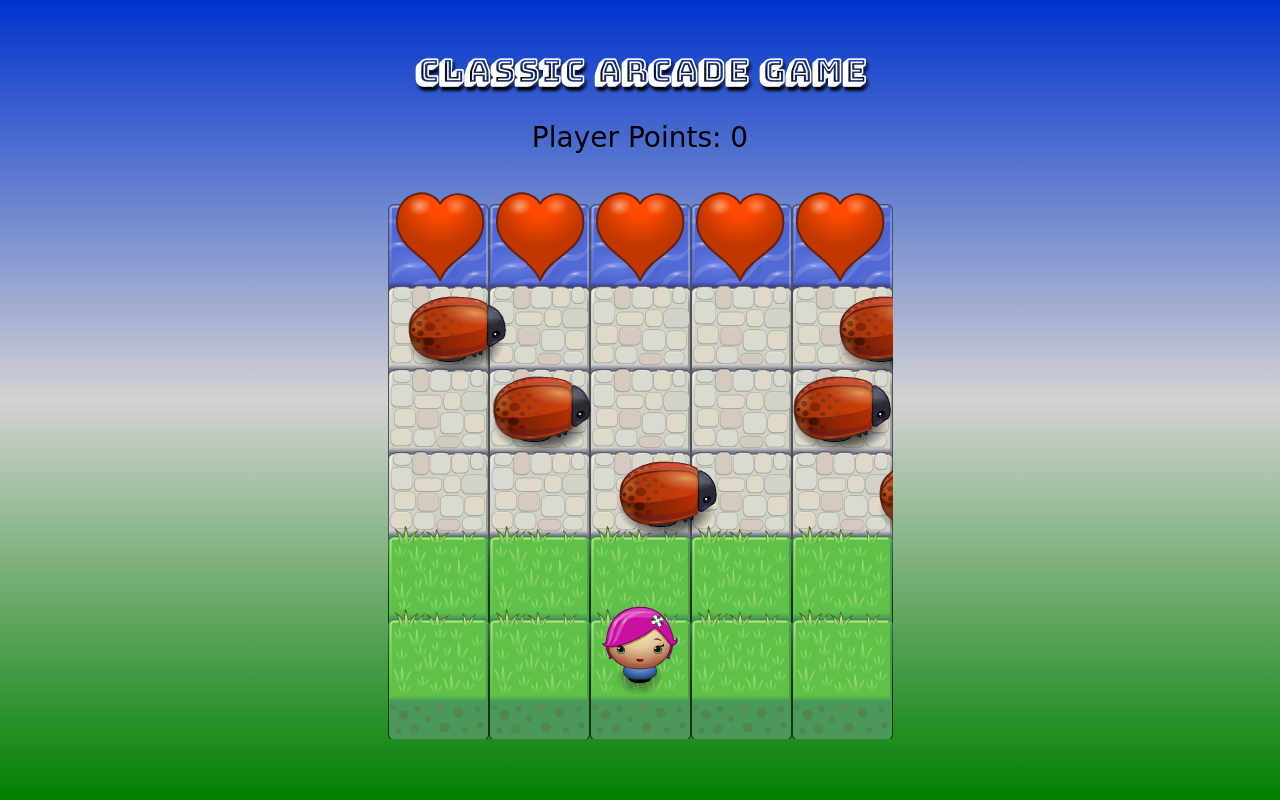
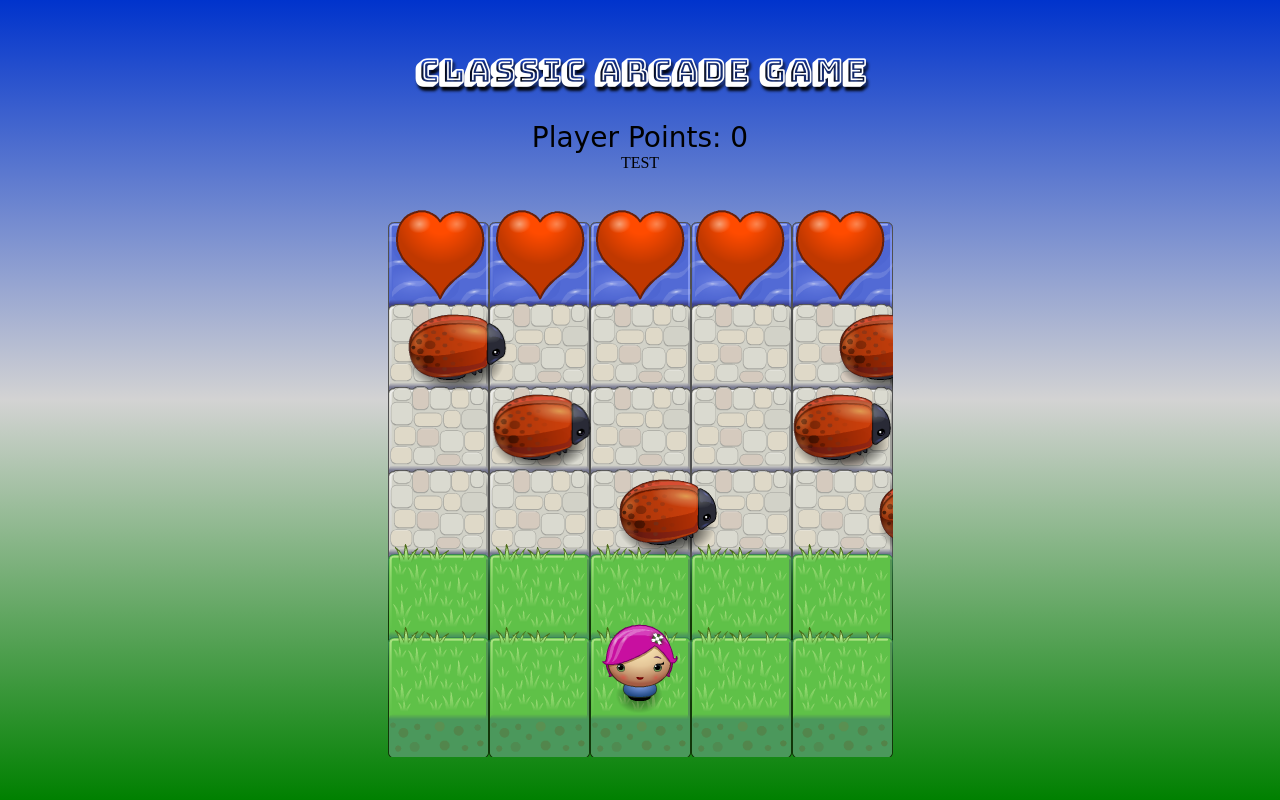
Before and after one commit to puregold71/puregold71.github.io, a plain HTML site: page index.html in a window 1280 px wide. Drawn offline with Linux system fonts and the light colour scheme; a web font is replaced by a local one.

Commit message:
Update index.html

```diff
--- a/index.html
+++ b/index.html
@@ -13,6 +13,9 @@
     <p id="play">Player Points: <span id="points"> 0</span><span id="win"></span></p>
       <button id='button'>Play Again</button>
   </header>
+   <div>
+       TEST
+    </div>
     <script src = "js/resources.js"></script>
     <script src = "js/app.js"></script>
     <script src = "js/engine.js"></script>
```
